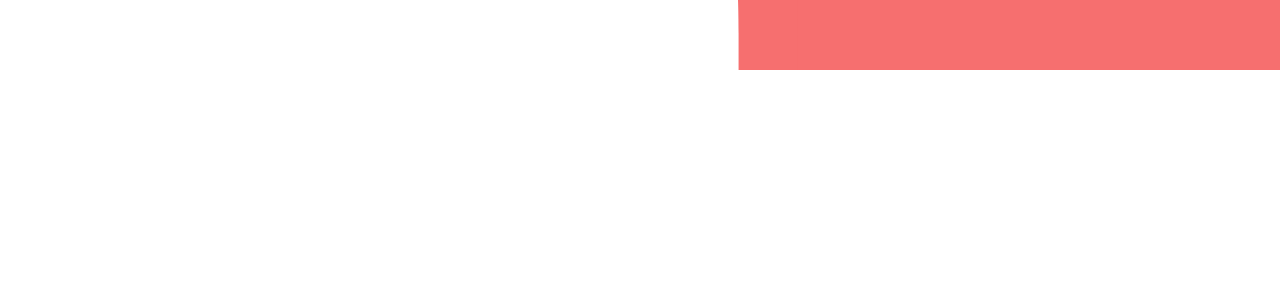
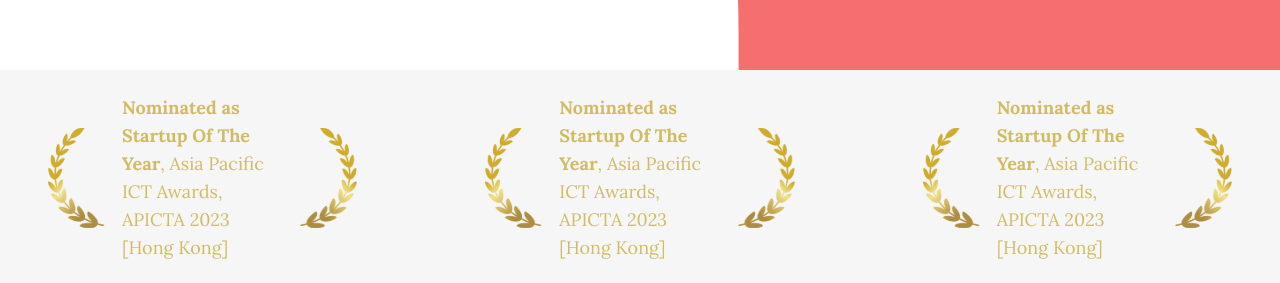
Before and after one commit to darrellrahan/landing-virtuwed, a Next.js app: page / in a window 1280 px wide. Shown: the part 730-1013 px from the top of the page. Before the commit the page ends 800 px from the top, so only its background shows below. Built offline with nearby package versions, Linux system fonts and the light colour scheme.

Commit message:
finish award

```diff
--- /dev/null
+++ b/app/components/Award.tsx
@@ -0,0 +1,75 @@
+import Image from "next/image";
+import React from "react";
+import { lora } from "../fonts";
+
+function Award() {
+  return (
+    <section
+      id="award"
+      className="p-6 my-24 lg:my-0 lg:px-12 bg-[#F6F6F6] block lg:flex justify-center gap-32"
+    >
+      <div className="flex justify-between items-center gap-4">
+        <Image
+          src="/assets/award-left.svg"
+          alt="award"
+          width={60}
+          height={100}
+        />
+        <p className={`${lora.className} text-[#D2BB65] text-lg`}>
+          <span className="font-bold">Nominated as Startup Of The Year</span>,
+          Asia Pacific ICT Awards, APICTA 2023
+          <br />
+          [Hong Kong]
+        </p>
+        <Image
+          src="/assets/award-right.svg"
+          alt="award"
+          width={60}
+          height={100}
+        />
+      </div>
+      <div className="lg:flex justify-between items-center gap-4 hidden">
+        <Image
+          src="/assets/award-left.svg"
+          alt="award"
+          width={60}
+          height={100}
+        />
+        <p className={`${lora.className} text-[#D2BB65] text-lg`}>
+          <span className="font-bold">Nominated as Startup Of The Year</span>,
+          Asia Pacific ICT Awards, APICTA 2023
+          <br />
+          [Hong Kong]
+        </p>
+        <Image
+          src="/assets/award-right.svg"
+          alt="award"
+          width={60}
+          height={100}
+        />
+      </div>
+      <div className="lg:flex justify-between items-center gap-4 hidden">
+        <Image
+          src="/assets/award-left.svg"
+          alt="award"
+          width={60}
+          height={100}
+        />
+        <p className={`${lora.className} text-[#D2BB65] text-lg`}>
+          <span className="font-bold">Nominated as Startup Of The Year</span>,
+          Asia Pacific ICT Awards, APICTA 2023
+          <br />
+          [Hong Kong]
+        </p>
+        <Image
+          src="/assets/award-right.svg"
+          alt="award"
+          width={60}
+          height={100}
+        />
+      </div>
+    </section>
+  );
+}
+
+export default Award;
--- a/app/page.tsx
+++ b/app/page.tsx
@@ -1,3 +1,4 @@
+import Award from "./components/Award";
 import Header from "./components/Header";
 import Hero from "./components/Hero";
 import MobileNavbar from "./components/MobileNavbar";
@@ -8,6 +9,7 @@
       <Header />
       <MobileNavbar />
       <Hero />
+      <Award />
     </>
   );
 }
```
Also changed, not shown: public/assets/award-left.svg (added), public/assets/award-right.svg (added).
